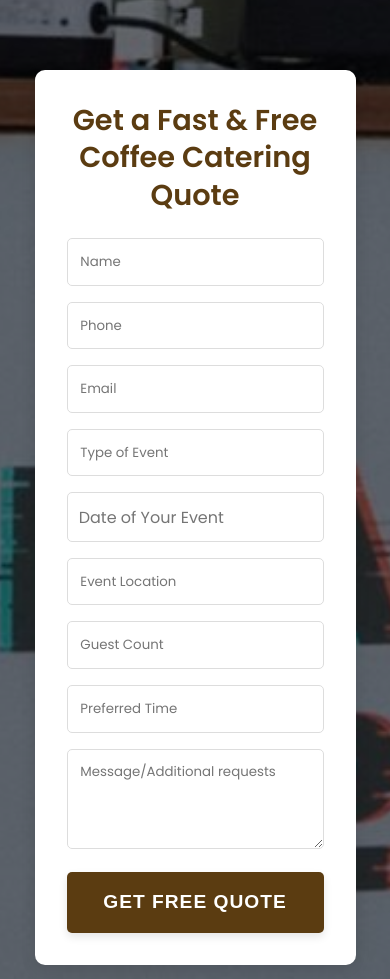
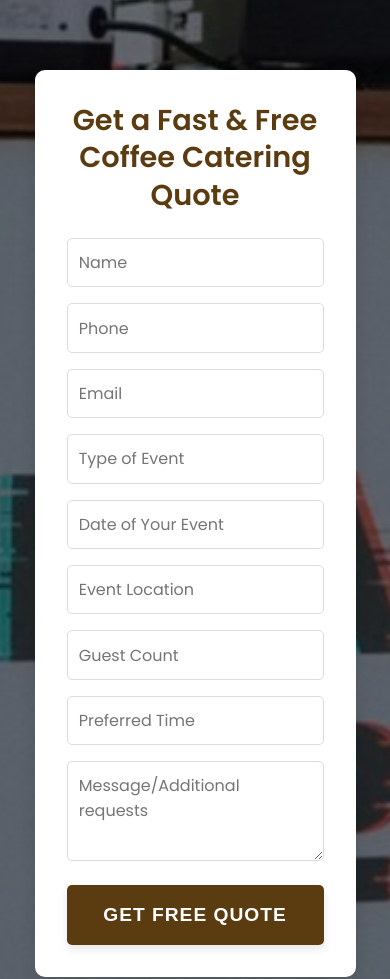
Before and after one commit to Tcjoeygithub/phase2coffeeco, a website: page index.html in a window 390 px wide. Shown: the part 686-1665 px from the top of the page. Drawn offline with Linux system fonts and the light colour scheme.

Commit message:
Fix date field font size inconsistency and standardize form input styling

```diff
--- a/styles.css
+++ b/styles.css
@@ -291,20 +291,32 @@ nav ul li a {
 
 .form-group input,
 .form-group select,
-.form-group textarea {
+.form-group textarea,
+.form-group input[type="text"],
+.form-group input[type="email"],
+.form-group input[type="tel"],
+.form-group input[type="number"],
+.form-group input[name="event-date"] {
     width: 100%;
     padding: 0.8rem;
     border: 1px solid #ddd;
     border-radius: 5px;
     font-family: var(--font-primary);
+    font-size: 1rem;
     transition: var(--transition);
 }
 
 .form-group input:focus,
 .form-group select:focus,
-.form-group textarea:focus {
+.form-group textarea:focus,
+.form-group input[type="text"]:focus,
+.form-group input[type="email"]:focus,
+.form-group input[type="tel"]:focus,
+.form-group input[type="number"]:focus,
+.form-group input[name="event-date"]:focus {
     outline: none;
     border-color: var(--secondary-color);
+    box-shadow: 0 0 0 2px rgba(212, 167, 106, 0.2);
 }
 
 .form-group textarea {
@@ -1725,29 +1737,26 @@ nav a:hover, .footer-links a:hover, .mobile-menu a:hover {
     text-decoration: none;
 }
 
-/* Ensure date fields display properly on mobile */
-input[name="event-date"] {
-    -webkit-appearance: none;
-    -moz-appearance: none;
-    appearance: none;
-    background-color: white;
-    font-size: 1rem;
-    padding: 0.8rem;
-    border: 1px solid #ddd;
-    border-radius: 5px;
-    width: 100%;
-    font-family: var(--font-primary);
-}
-
-input[name="event-date"]:focus {
-    outline: none;
-    border-color: var(--secondary-color);
-    box-shadow: 0 0 0 2px rgba(212, 167, 106, 0.2);
-}
-
 /* Mobile-specific adjustments */
+/* This section is now redundant
 @media (max-width: 576px) {
     input[name="event-date"] {
+        font-size: 16px;
+        padding: 0.7rem;
+    }
+}
+*/
+
+/* Mobile-specific adjustments for all form inputs */
+@media (max-width: 576px) {
+    .form-group input,
+    .form-group select,
+    .form-group textarea,
+    .form-group input[type="text"],
+    .form-group input[type="email"],
+    .form-group input[type="tel"],
+    .form-group input[type="number"],
+    .form-group input[name="event-date"] {
         font-size: 16px; /* Prevents iOS zoom on focus */
         padding: 0.7rem;
     }
```
